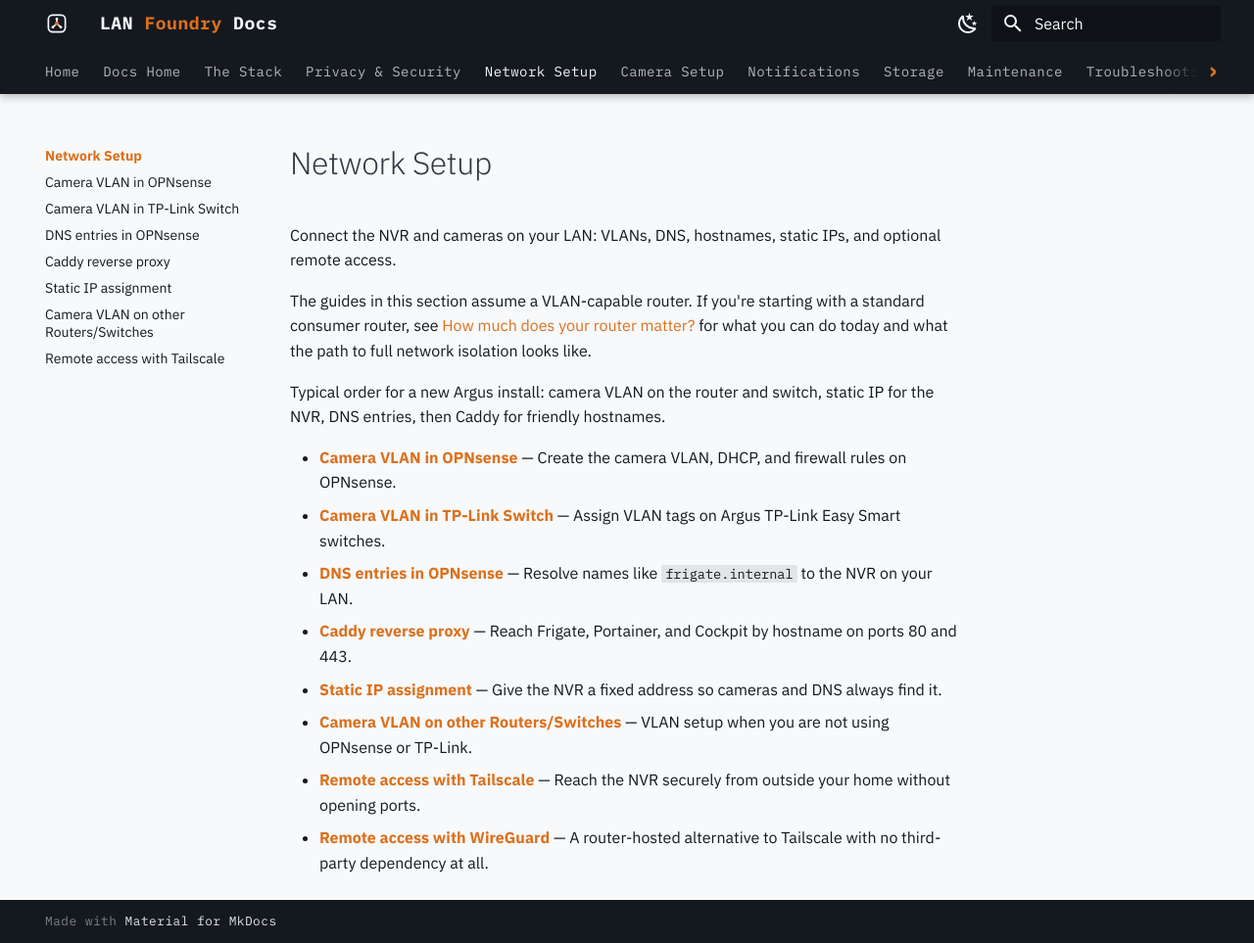
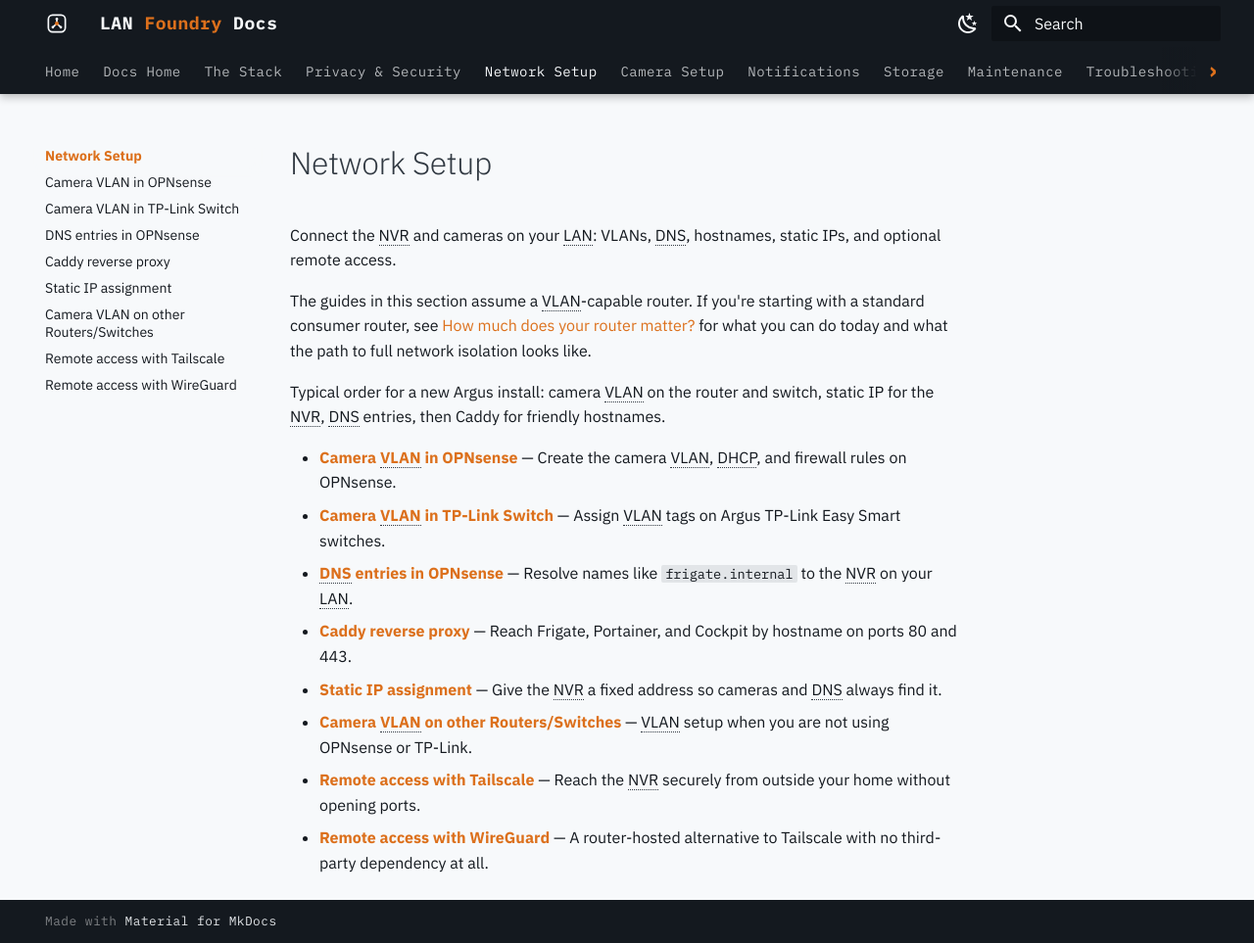
Before and after one commit to LANFoundry/lan-foundry-docs, an MkDocs documentation site: the page built from docs/network/index.md, in a window 1280 px wide and 963 px high. Shown: the whole window at 98% size. Built offline with MkDocs 1.6.1 and Material for MkDocs 9.7.7, drawn with Linux system fonts in a browser that asks for light colours.

```diff
--- a/mkdocs.yml
+++ b/mkdocs.yml
@@ -74,6 +74,15 @@ markdown_extensions:
   - attr_list
   - md_in_html
   - tables
+  # Acronym glossary: definitions live in includes/abbreviations.md (outside
+  # docs_dir, so it's never built as its own page) and get appended to every
+  # page at build time. `abbr` (Python-Markdown core, not a pymdownx
+  # extension) then wraps any matching term in <abbr title="..."> for a
+  # hover/tap tooltip, defined once, applies everywhere automatically.
+  - abbr
+  - pymdownx.snippets:
+      auto_append:
+        - includes/abbreviations.md
 
 nav:
   - Home: https://lanfoundry.com/
@@ -94,6 +103,7 @@ nav:
     - Static IP assignment: network/static-ip.md
     - Camera VLAN on other Routers/Switches: network/vlan-other-routers.md
     - Remote access with Tailscale: network/tailscale.md
+    - Remote access with WireGuard: network/vpn-wireguard.md
   - Camera Setup:
     - Overview: cameras/index.md
     - Adding your first camera: cameras/first-camera.md
--- a/requirements.txt
+++ b/requirements.txt
@@ -1,3 +1,8 @@
 mkdocs
 mkdocs-material
 mkdocs-glightbox
+# Listed explicitly since mkdocs.yml names pymdownx.snippets directly
+# (used for the acronym glossary's auto_append) — otherwise it's only
+# present as mkdocs-material's transitive dependency, which is normally
+# fine on a fresh install but left us exposed to a stale local copy once.
+pymdown-extensions
```
